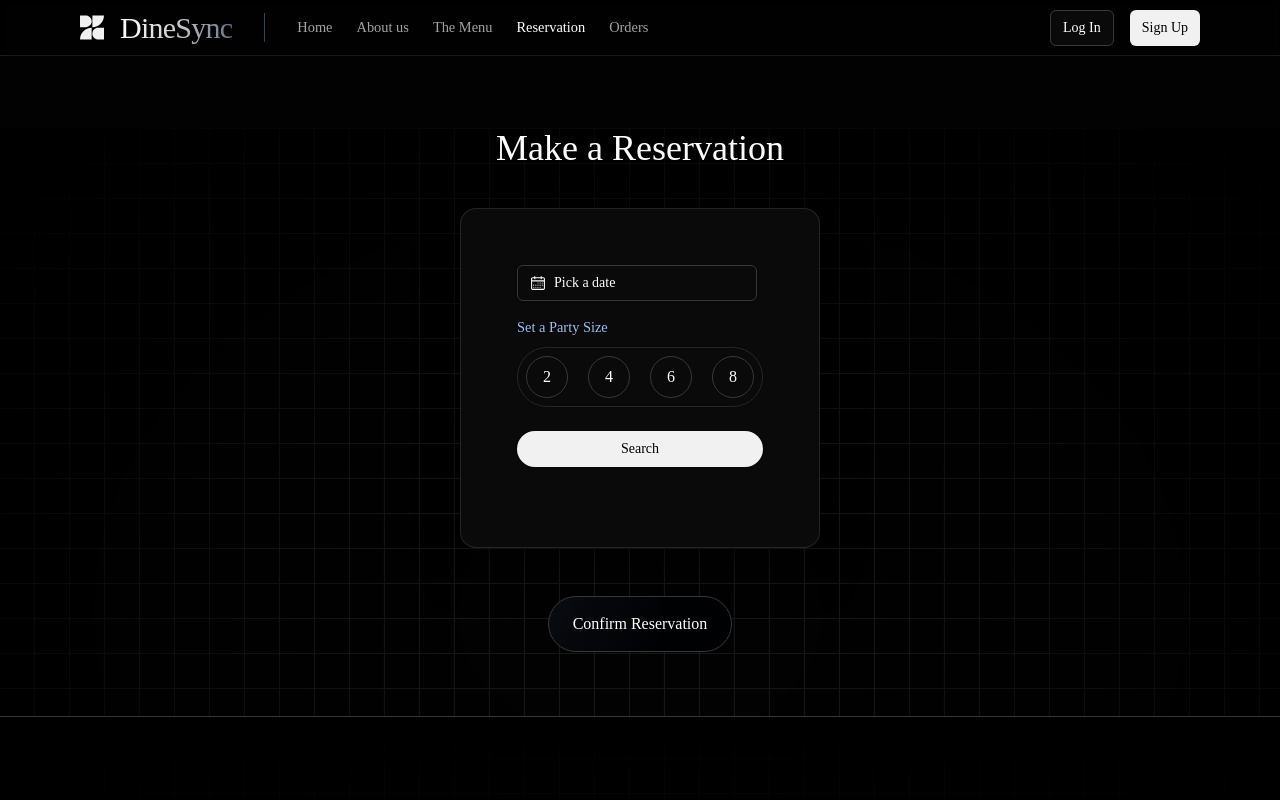
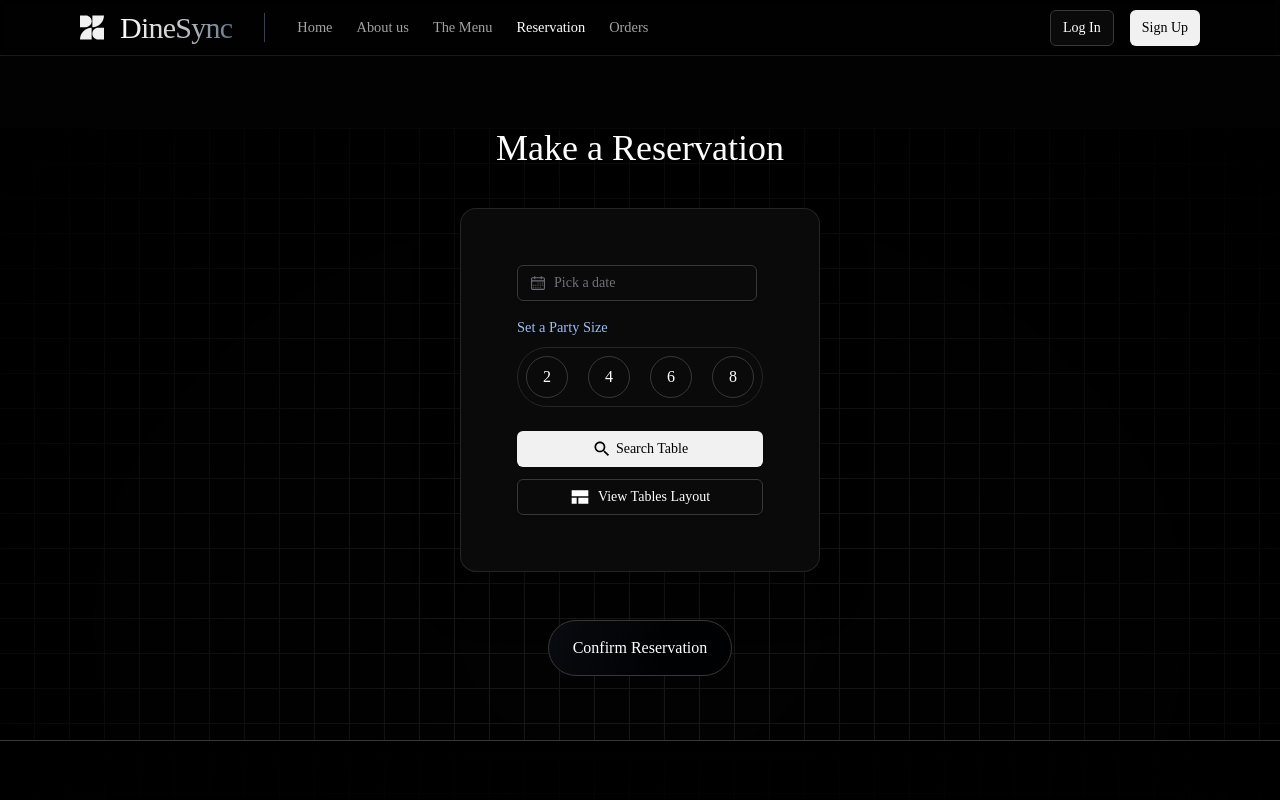
Before and after one commit to jsaugat/The-DINESYNC, a React (Vite) app in the folder client/: page /booking in a window 1280 px wide. Shown: the top 800 px of the page. Built offline with nearby package versions, Linux system fonts and the light colour scheme; a web font is replaced by a local one.

Commit message:
add search tables and view layout buttons in Booking form

```diff
--- a/client/package.json
+++ b/client/package.json
@@ -14,6 +14,7 @@
     "@emotion/styled": "^11.11.0",
     "@mui/icons-material": "^5.15.11",
     "@mui/material": "^5.15.11",
+    "@radix-ui/react-dialog": "^1.0.5",
     "@radix-ui/react-icons": "^1.3.0",
     "@radix-ui/react-popover": "^1.0.7",
     "@radix-ui/react-select": "^2.0.0",
@@ -48,7 +49,8 @@
     "styled-components": "^6.1.8",
     "tailwind-merge": "^2.2.1",
     "tailwindcss-animate": "^1.0.7",
-    "uuid": "^9.0.1"
+    "uuid": "^9.0.1",
+    "vaul": "^0.9.0"
   },
   "devDependencies": {
     "@types/node": "^20.11.10",
--- a/client/src/Styles/globals.scss
+++ b/client/src/Styles/globals.scss
@@ -5,64 +5,47 @@
 @layer base {
   :root {
     --background: 0 0% 100%;
-    --foreground: 222.2 84% 4.9%;
-
+    --foreground: 240 10% 3.9%;
     --card: 0 0% 100%;
-    --card-foreground: 222.2 84% 4.9%;
-
+    --card-foreground: 240 10% 3.9%;
     --popover: 0 0% 100%;
-    --popover-foreground: 222.2 84% 4.9%;
-
-    --primary: 222.2 47.4% 11.2%;
-    --primary-foreground: 210 40% 98%;
-
-    --secondary: 210 40% 96.1%;
-    --secondary-foreground: 222.2 47.4% 11.2%;
-
-    --muted: 210 40% 96.1%;
-    --muted-foreground: gray;
-
-    --accent: 210 40% 96.1%;
-    --accent-foreground: 222.2 47.4% 11.2%;
-
+    --popover-foreground: 240 10% 3.9%;
+    --primary: 240 5.9% 10%;
+    --primary-foreground: 0 0% 98%;
+    --secondary: 240 4.8% 95.9%;
+    --secondary-foreground: 240 5.9% 10%;
+    --muted: 240 4.8% 95.9%;
+    --muted-foreground: 240 3.8% 46.1%;
+    --accent: 240 4.8% 95.9%;
+    --accent-foreground: 240 5.9% 10%;
     --destructive: 0 84.2% 60.2%;
-    --destructive-foreground: 210 40% 98%;
-
-    --border: 214.3 31.8% 91.4%;
-    --input: 214.3 31.8% 91.4%;
-    --ring: 222.2 84% 4.9%;
-
+    --destructive-foreground: 0 0% 98%;
+    --border: 240 5.9% 90%;
+    --input: 240 5.9% 90%;
+    --ring: 240 5.9% 10%;
     --radius: 0.5rem;
   }
 
   .dark {
-    --background: 222.2 84% 4.9%;
-    --foreground: 210 40% 98%;
-
-    --card: 222.2 84% 4.9%;
-    --card-foreground: 210 40% 98%;
-
-    --popover: 222.2 84% 4.9%;
-    --popover-foreground: 210 40% 98%;
-
-    --primary: 210 40% 98%;
-    --primary-foreground: 222.2 47.4% 11.2%;
-
-    --secondary: 217.2 32.6% 17.5%;
-    --secondary-foreground: 210 40% 98%;
-
-    --muted: 217.2 32.6% 17.5%;
-    --muted-foreground: 215 20.2% 65.1%;
-
-    --accent: 217.2 32.6% 17.5%;
-    --accent-foreground: 210 40% 98%;
-
+    --background: 240 10% 3.9%;
+    --foreground: 0 0% 98%;
+    --card: 240 10% 3.9%;
+    --card-foreground: 0 0% 98%;
+    --popover: 240 10% 3.9%;
+    --popover-foreground: 0 0% 98%;
+    --primary: 0 0% 98%;
+    --primary-foreground: 240 5.9% 10%;
+    --secondary: 240 3.7% 15.9%;
+    --secondary-foreground: 0 0% 98%;
+    --muted: 240 3.7% 15.9%;
+    --muted-foreground: 240 5% 64.9%;
+    --accent: 240 3.7% 15.9%;
+    --accent-foreground: 0 0% 98%;
     --destructive: 0 62.8% 30.6%;
-    --destructive-foreground: 210 40% 98%;
-
-    --border: 217.2 32.6% 17.5%;
-    --input: 217.2 32.6% 17.5%;
-    --ring: 212.7 26.8% 83.9%;
+    --destructive-foreground: 0 0% 98%;
+    --border: 240 3.7% 15.9%;
+    --input: 240 3.7% 15.9%;
+    --ring: 240 4.9% 83.9%;
   }
 }
 
--- a/client/src/components/BookingForm.jsx
+++ b/client/src/components/BookingForm.jsx
@@ -3,10 +3,22 @@ import React, { useState } from "react";
 // import { Input } from "@/shadcn/ui/input";
 import { DatePicker, PartySizePicker } from "@/master";
 import { Button } from "@/shadcn/ui/button";
+// Drawer
+import {
+  Drawer,
+  DrawerClose,
+  DrawerContent,
+  DrawerDescription,
+  DrawerFooter,
+  DrawerHeader,
+  DrawerTitle,
+  DrawerTrigger,
+} from "@/shadcn/ui/drawer";
+import SearchIcon from '@mui/icons-material/Search';
+import RemoveRedEyeIcon from '@mui/icons-material/RemoveRedEye';
+import ViewComfyIcon from '@mui/icons-material/ViewComfy';
 
 function BookingForm() {
-
-
   //? Styles
   const boxStyles =
     "px-3 py-1 rounded-md bg-transparent border border-onyx w-full w-[30rem]";
@@ -23,9 +35,32 @@ function BookingForm() {
       {/* //? The Party Size Picker */}
       <PartySizePicker />
 
-      <Button variant="antiFlashWhite" type="submit" className="rounded-full my-6 ">
-        Search
+      <Button
+        variant="antiFlashWhite"
+        type="submit"
+        className=" mt-6 mb-3 flex gap-1"
+      >
+        <SearchIcon fontSize="small"/>
+        <span>Search Table</span>
       </Button>
+
+      <Drawer className="">
+        <Button variant="minimal" className="flex gap-2 items-center justify-center ">
+          <ViewComfyIcon fontSize="small"/>
+          <DrawerTrigger>View Tables Layout</DrawerTrigger>
+        </Button>
+        <DrawerContent>
+          <DrawerHeader className={"flex justify-center"}>
+            <DrawerTitle>Display Tables Layout here</DrawerTitle>
+          </DrawerHeader>
+          <DrawerFooter>
+            <DrawerClose>
+              <Button variant="outline">Okay</Button>
+            </DrawerClose>
+          </DrawerFooter>
+        </DrawerContent>
+      </Drawer>
+
       {/* Table ID
       <div className="w-full text-left space-y-2 flex flex-col mt-2">
         <label>Table Number</label>
--- a/client/src/components/PartySizePicker.jsx
+++ b/client/src/components/PartySizePicker.jsx
@@ -104,7 +104,7 @@ function PartySizePicker() {
           <button
             key={option}
             onClick={() => partySize === option ? setPartySize(null) : setPartySize(option)}
-            className={`${partySize === option ? "bg-antiFlash hover:bg-antiFlash text-black" : null} rounded-full size-5 border border-onyx cursor-pointer hover:bg-neutral-800 flex items-center justify-center p-5 flex-1`}
+            className={`${partySize === option ? "bg-antiFlash hover:bg-white text-black" : null} rounded-full size-5 border border-onyx cursor-pointer hover:bg-neutral-800 flex items-center justify-center p-5 flex-1`}
           >
             {option}
           </button>
--- /dev/null
+++ b/client/src/shadcn/ui/drawer.jsx
@@ -0,0 +1,90 @@
+import * as React from "react"
+import { Drawer as DrawerPrimitive } from "vaul"
+
+import { cn } from "@/shadcn/lib/utils"
+
+const Drawer = ({
+  shouldScaleBackground = true,
+  ...props
+}) => (
+  <DrawerPrimitive.Root shouldScaleBackground={shouldScaleBackground} {...props} />
+)
+Drawer.displayName = "Drawer"
+
+const DrawerTrigger = DrawerPrimitive.Trigger
+
+const DrawerPortal = DrawerPrimitive.Portal
+
+const DrawerClose = DrawerPrimitive.Close
+
+const DrawerOverlay = React.forwardRef(({ className, ...props }, ref) => (
+  <DrawerPrimitive.Overlay
+    ref={ref}
+    className={cn("fixed inset-0 z-50 bg-black/80", className)}
+    {...props} />
+))
+DrawerOverlay.displayName = DrawerPrimitive.Overlay.displayName
+
+const DrawerContent = React.forwardRef(({ className, children, ...props }, ref) => (
+  <DrawerPortal>
+    <DrawerOverlay />
+    <DrawerPrimitive.Content
+      ref={ref}
+      className={cn(
+        "fixed inset-x-0 bottom-0 z-50 mt-24 flex h-auto flex-col rounded-t-[10px] border bg-background",
+        className
+      )}
+      {...props}>
+      <div className="mx-auto mt-4 h-2 w-[100px] rounded-full bg-muted" />
+      {children}
+    </DrawerPrimitive.Content>
+  </DrawerPortal>
+))
+DrawerContent.displayName = "DrawerContent"
+
+const DrawerHeader = ({
+  className,
+  ...props
+}) => (
+  <div
+    className={cn("grid gap-1.5 p-4 text-center sm:text-left", className)}
+    {...props} />
+)
+DrawerHeader.displayName = "DrawerHeader"
+
+const DrawerFooter = ({
+  className,
+  ...props
+}) => (
+  <div className={cn("mt-auto flex flex-col gap-2 p-4", className)} {...props} />
+)
+DrawerFooter.displayName = "DrawerFooter"
+
+const DrawerTitle = React.forwardRef(({ className, ...props }, ref) => (
+  <DrawerPrimitive.Title
+    ref={ref}
+    className={cn("text-lg font-semibold leading-none tracking-tight", className)}
+    {...props} />
+))
+DrawerTitle.displayName = DrawerPrimitive.Title.displayName
+
+const DrawerDescription = React.forwardRef(({ className, ...props }, ref) => (
+  <DrawerPrimitive.Description
+    ref={ref}
+    className={cn("text-sm text-muted-foreground", className)}
+    {...props} />
+))
+DrawerDescription.displayName = DrawerPrimitive.Description.displayName
+
+export {
+  Drawer,
+  DrawerPortal,
+  DrawerOverlay,
+  DrawerTrigger,
+  DrawerClose,
+  DrawerContent,
+  DrawerHeader,
+  DrawerFooter,
+  DrawerTitle,
+  DrawerDescription,
+}
```
Also changed, not shown: 2 other files (tests, documents, lock files or other folders).
